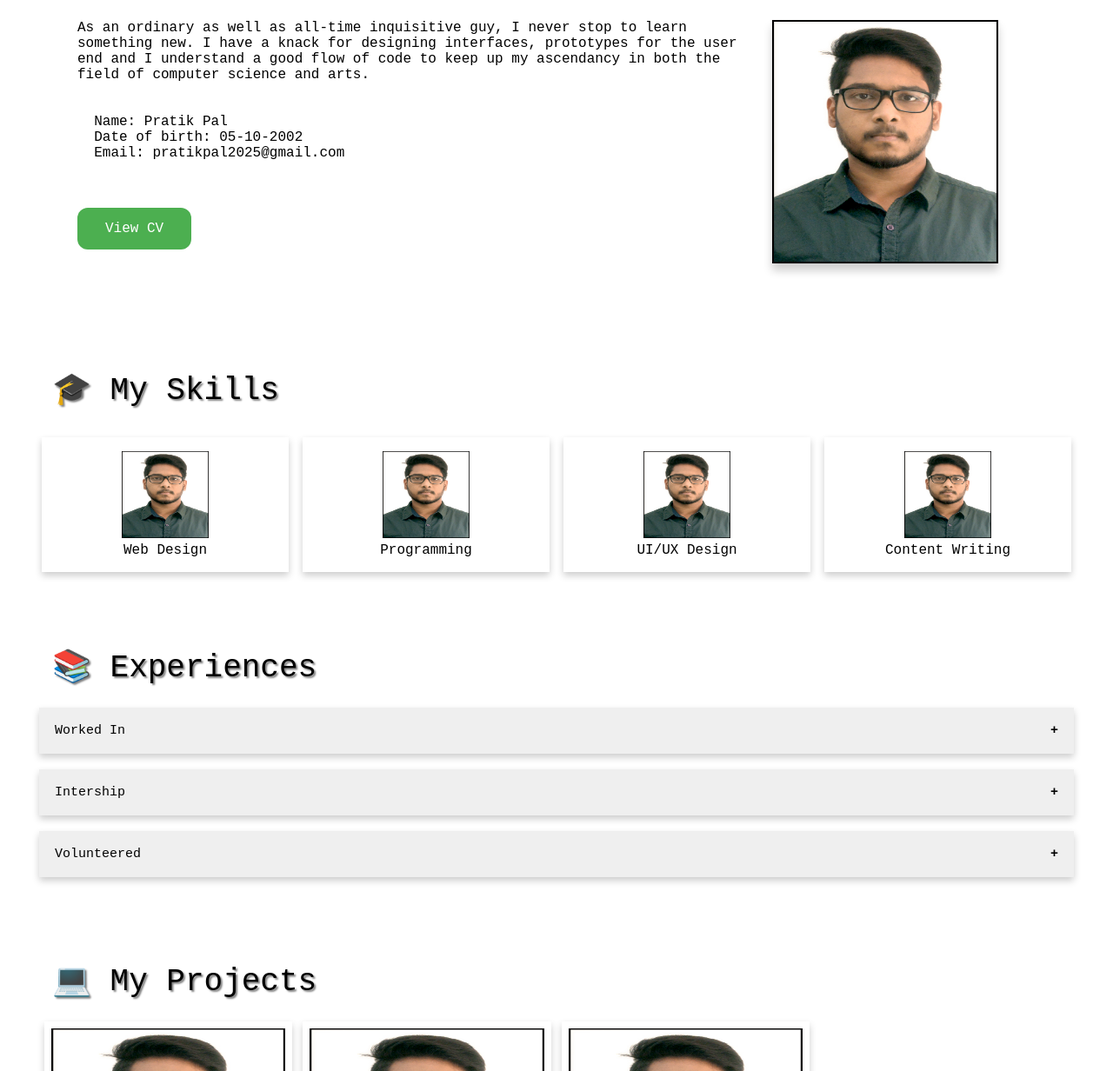
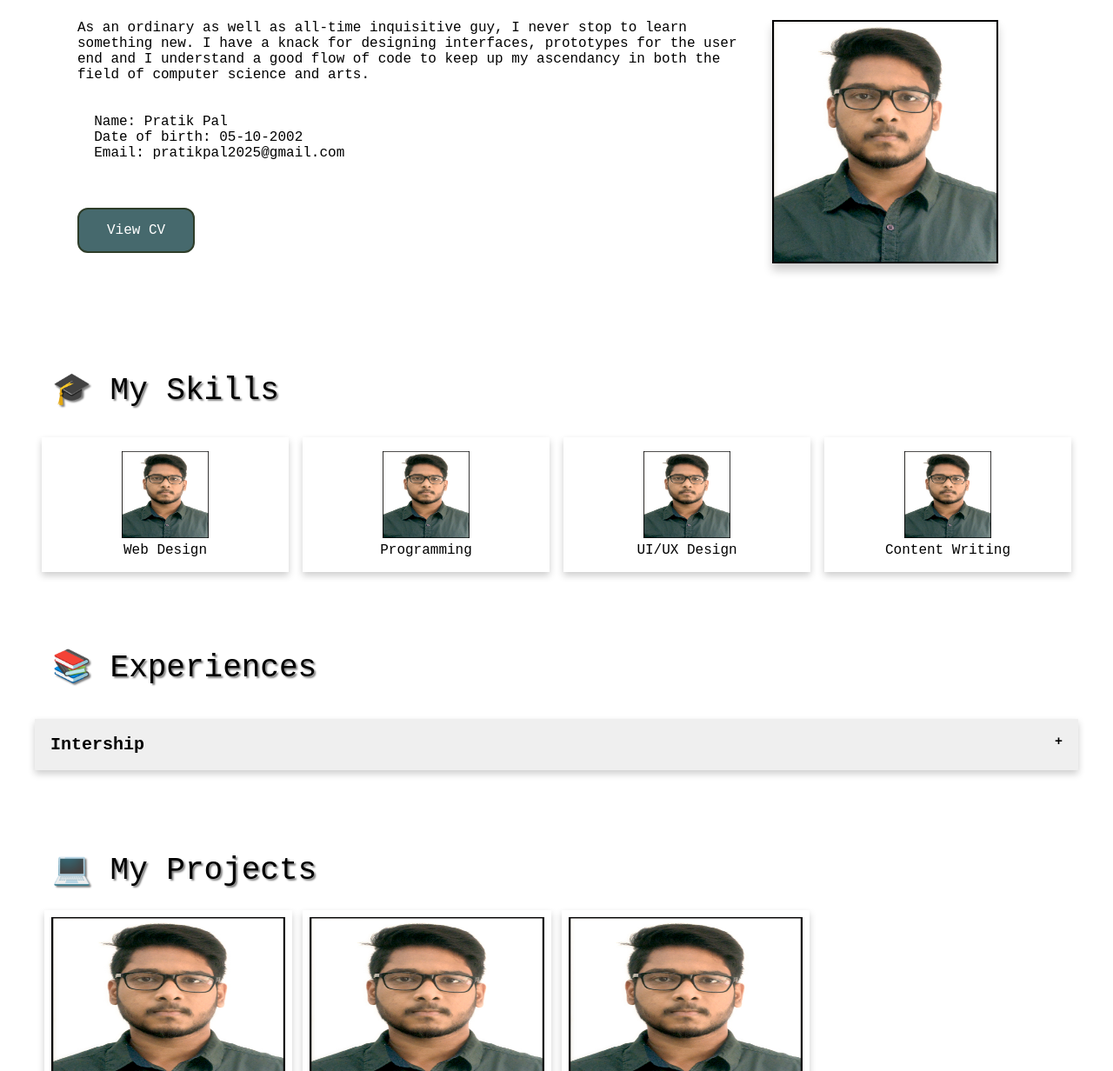
Before and after one commit to Pratikkkkkp/My-Portfolio, a plain HTML site: page index.html in a window 1280 px wide. Shown: the part 416-1648 px from the top of the page at 87% size. Drawn offline with Linux system fonts and the light colour scheme.

Commit message:
update button color

```diff
--- a/index.html
+++ b/index.html
@@ -186,7 +186,7 @@
           </p>
         </div>
       </div>
-
+<!--
       <div style="padding: 5px 5px 5px 5px">
         <button class="accordion">Worked In</button>
         <div class="panel" style="margin-left: 2%">
@@ -209,21 +209,21 @@
               </li>
             </ul>
           </p>
-        </div>
+        </div>-->
         <br />
-        <button class="accordion">Intership</button>
+        <button class="accordion"><span style="font-weight: bold; font-size: 20px;">Intership</span></button>
         <div class="panel" style="margin-left: 2%">
           <p>
             <br />
             <ul>
               <li>
-                <span style="font-weight: bold">Company Name</span> [Role:
-                Content writer] [Dec 2019 - Feb 2020]
+                <span style="font-weight: bold; font-size: 17px;">BYITC: </span> <span  style="font-size: 17px;"> [Role: ICT INTERN] [May 2023 - July 2023] </span>
               </li>
             </ul>
           </p>
         </div>
         <br />
+        <!--
         <button class="accordion">Volunteered</button>
         <div class="panel" style="margin-left: 2%">
           <p>
@@ -237,7 +237,7 @@
           </p>
         </div>
         <br />
-      </div>
+      </div> -->
 
       <!-- Projects -->
       <a name="proj"></a>
--- a/s/index.css
+++ b/s/index.css
@@ -117,9 +117,9 @@ h4 {
 }
 
 .buttonl {
-  background-color: #4caf50;
-  border: none;
-  color: white;
+  background-color: #46696d;
+  border: 2px solid #2e3d29;
+  color: rgb(255, 255, 255);
   padding: 15px 32px;
   font-size: 16px;
   text-align: center;
@@ -133,15 +133,19 @@ h4 {
   color: white;
   text-decoration: none; /* Remove underline from link */
   font-weight: bold;
+  transition: color 0.3s;
 }
-
+.buttonl a:hover {
+  color: rgb(255, 255, 255); /* Keep the color unchanged on hover */
+  text-decoration: none; /* Ensure no underline on hover */
+}
 .buttonl:hover {
-  background-color: #45a049;
-
+  background-color: #222831;
+  text-decoration: none;
   transform: translateY(-4px);
 }
 .buttonl:active {
-  background-color: #388e3c; /* Even darker green when clicked */
+  background-color: #478778; /* Even darker green when clicked */
   transform: translateY(2px); /* Slightly push the button down */
 }
 .imgi {
@@ -305,12 +309,12 @@ div.desc {
 
 ul {
   position: relative;
-  list-style: none;
+  list-style: square;
   margin-left: 0;
   padding-left: 1.2em;
 }
 ul li:before {
-  content: "+";
+  content: "";
   position: absolute;
   left: 0;
 }
```
